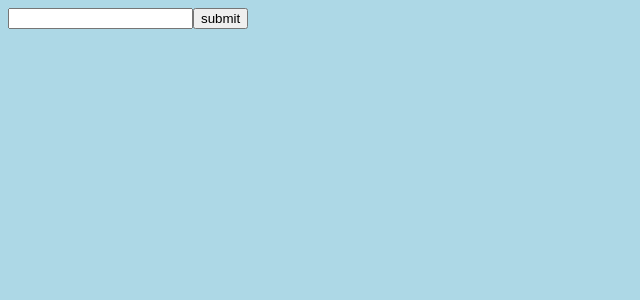
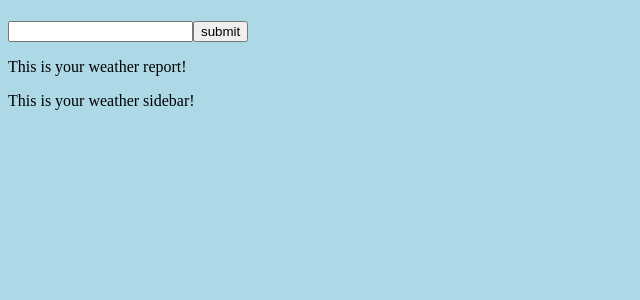
Before and after one commit to kailee-p/whether-weather, a React app: page / in a window 1280 px wide. Shown: the top 300 px of the page, without its empty margins (0-640 px from the left). Built offline with nearby package versions, Linux system fonts and the light colour scheme; the HTML template or start-up script is replaced by a standard one.

Commit message:
working on frontend

```diff
--- a/src/components/weather-intro.tsx
+++ b/src/components/weather-intro.tsx
@@ -1,11 +1,20 @@
-import React from 'react';
+import React, { useState } from 'react';
 
 function WeatherIntro(): JSX.Element {
+
+  const [introText, setIntroText] = useState([
+    'Hi, I\'m WhetherWeather!',
+    'My creator programmed me to get the weather for you!',
+    'But unfortunately, she did not program me to love. :(',
+    'Please ask me about the weather! :)'
+  ]);
+
   return (
     <div id="weather-intro">
+      <h1>{}</h1>
+    </div>
+  );
 
-    </div>
-  )
 }
 
 export default WeatherIntro;
--- a/src/components/weather-report.tsx
+++ b/src/components/weather-report.tsx
@@ -3,7 +3,7 @@ import React from 'react';
 function WeatherReport(): JSX.Element {
   return (
     <div id="weather-report">
-
+      <p>This is your weather report!</p>
     </div>
   )
 }
--- a/src/components/weather-sidebar.tsx
+++ b/src/components/weather-sidebar.tsx
@@ -3,7 +3,7 @@ import React from 'react';
 function WeatherSidebar(): JSX.Element {
   return (
     <div id="weather-sidebar">
-
+      <p>This is your weather sidebar!</p>
     </div>
   )
 }
```
Also changed, not shown: 3 other files (tests, documents, lock files or other folders).
